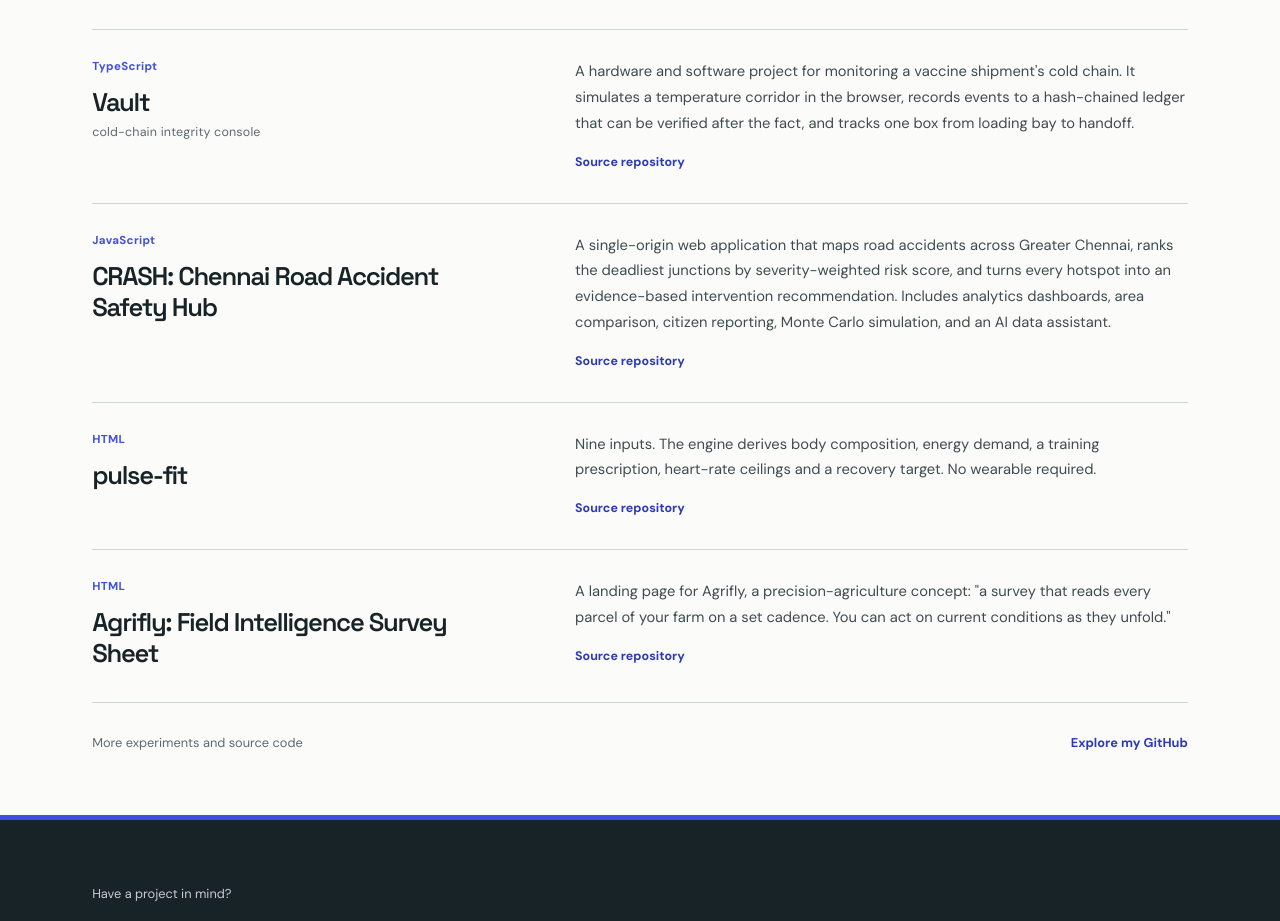
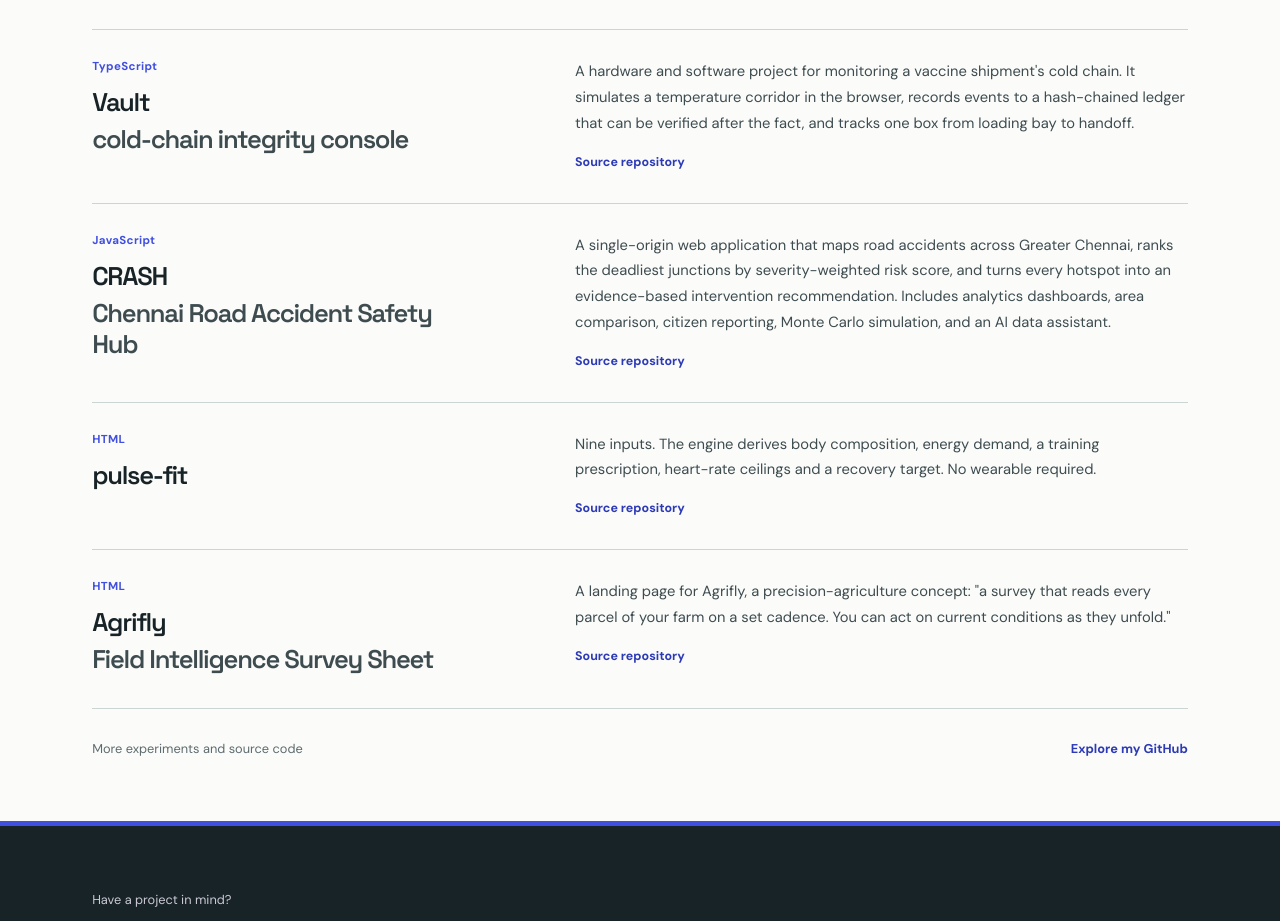
Before and after one commit to abivan100-stack/abivan-portfolio, a React (Vite) app: page / in a window 1280 px wide. Shown: the part 1720-2641 px from the top of the page. Built offline with nearby package versions, Linux system fonts and the light colour scheme.

Commit message:
Show full CRASH and Agrifly subtitles

```diff
--- a/src/App.css
+++ b/src/App.css
@@ -84,7 +84,7 @@
 .project-name h3 { margin: 0; font-family: var(--display); font-size: clamp(1.25rem, 2vw, 1.75rem); font-weight: 600; letter-spacing: -.05em; line-height: 1.22; }
 .project-name h3 a { color: var(--ink); text-decoration-color: transparent; text-decoration-thickness: 1px; text-underline-offset: 5px; transition: color 180ms ease, text-decoration-color 180ms ease; }
 .project-name h3 a:hover, .project-name h3 a:focus-visible { color: var(--blue-deep); text-decoration-color: currentColor; }
-.project-subtitle { margin-top: -7px; color: var(--quiet); font-size: .78rem; letter-spacing: .015em; }
+.project-subtitle { margin-top: -7px; color: var(--ink-soft); font-family: var(--display); font-size: clamp(1.25rem, 2vw, 1.75rem); font-weight: 600; letter-spacing: -.05em; line-height: 1.22; }
 .project-detail > p { max-width: 610px; margin: 0; color: var(--ink-soft); font-size: .92rem; line-height: 1.75; }
 .project-detail > p.project-context { margin-top: 8px; color: var(--quiet); font-size: .78rem; }
 .project-links { display: flex; flex-wrap: wrap; gap: 24px; margin-top: 17px; }
--- a/src/data/projects.json
+++ b/src/data/projects.json
@@ -25,7 +25,7 @@
   },
   {
     "slug": "C.R.A.S.H",
-    "name": "CRASH: Chennai Road Accident Safety Hub",
+    "name": "CRASH -- Chennai Road Accident Safety Hub",
     "summary": "A single-origin web application that maps road accidents across Greater Chennai, ranks the deadliest junctions by severity-weighted risk score, and turns every hotspot into an evidence-based intervention recommendation. Includes analytics dashboards, area comparison, citizen reporting, Monte Carlo simulation, and an AI data assistant.",
     "contextNote": null,
     "url": "https://github.com/abivan100-stack/C.R.A.S.H",
@@ -49,7 +49,7 @@
   },
   {
     "slug": "agrifly",
-    "name": "Agrifly: Field Intelligence Survey Sheet",
+    "name": "Agrifly -- Field Intelligence Survey Sheet",
     "summary": "A landing page for Agrifly, a precision-agriculture concept: \"a survey that reads every parcel of your farm on a set cadence. You can act on current conditions as they unfold.\"",
     "contextNote": null,
     "url": "https://github.com/abivan100-stack/agrifly",
```
